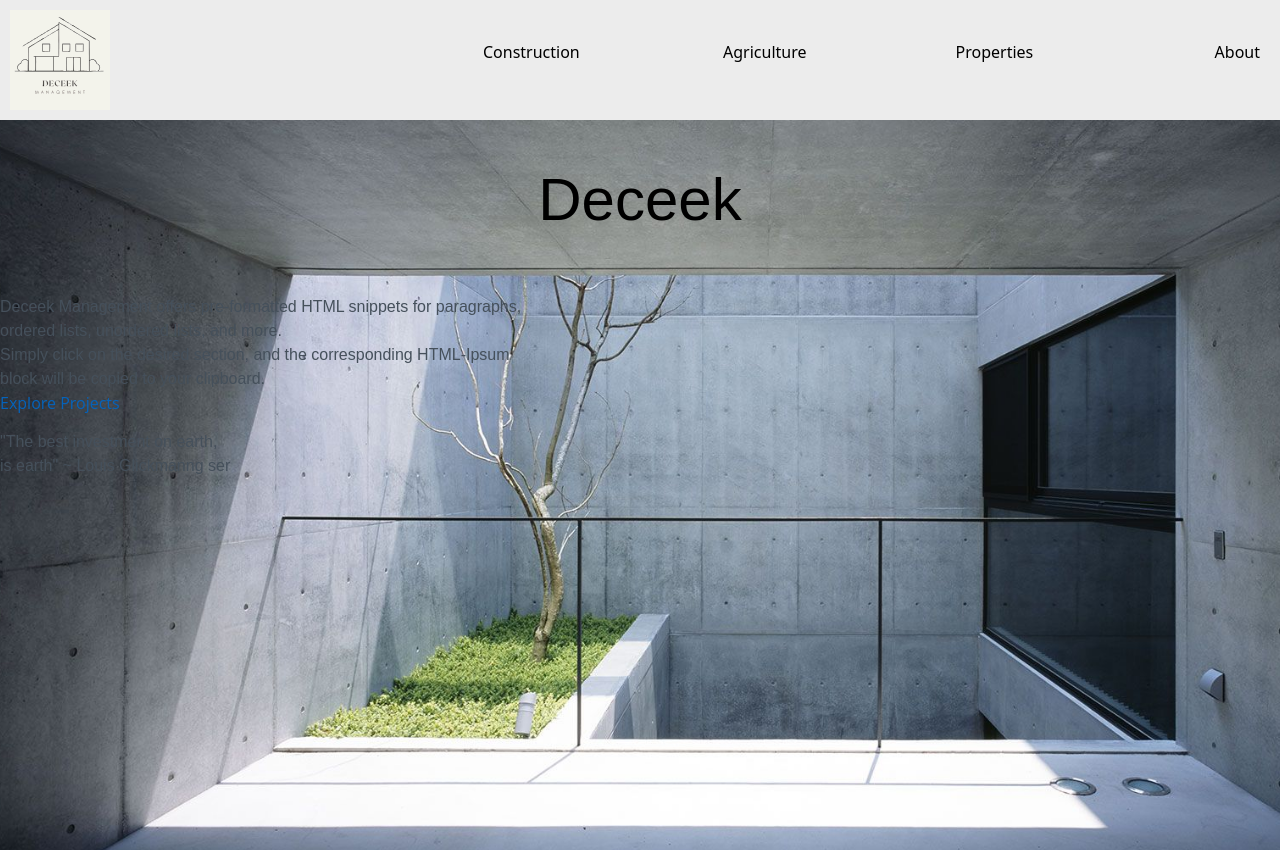
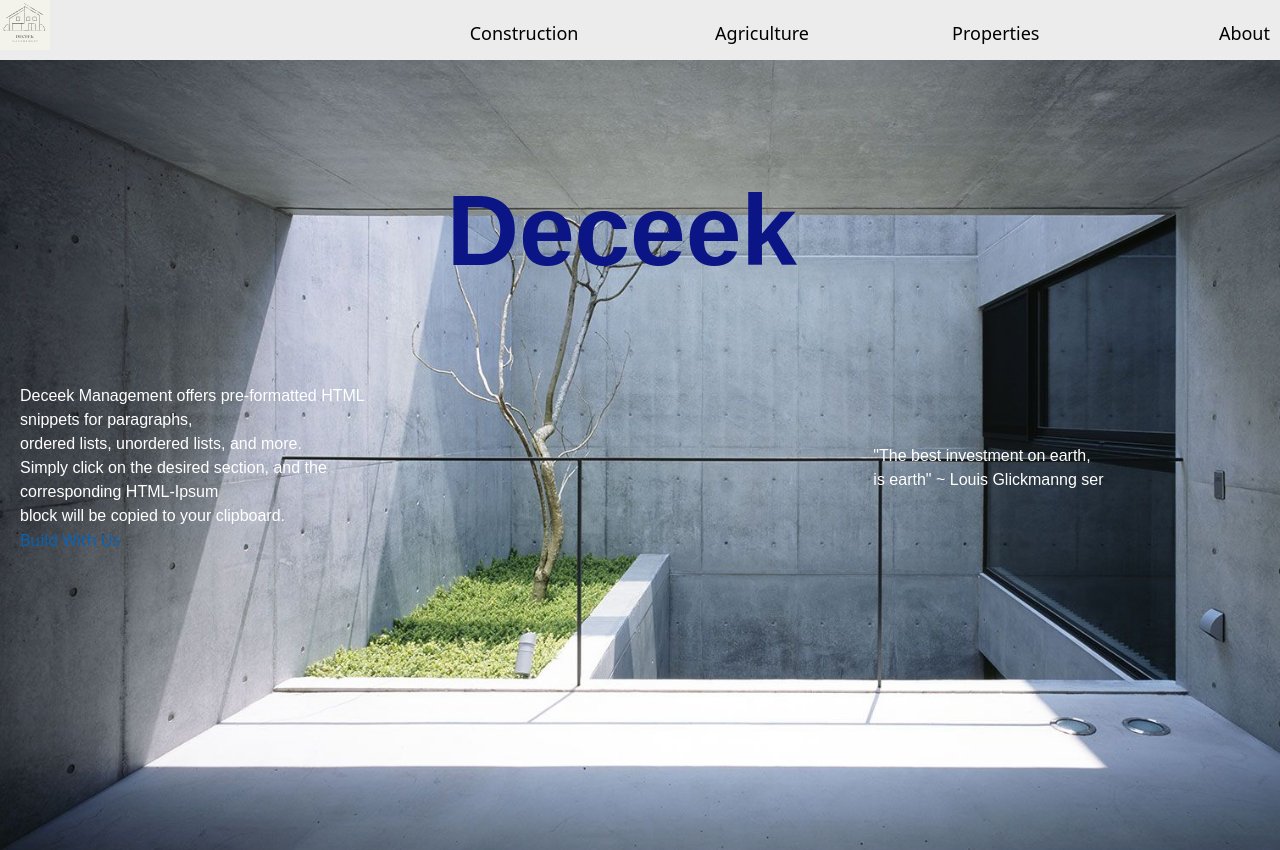
Before and after one commit to willytoo33/deceekRealtorManager, an Angular app: page / in a window 1280 px wide. Shown: the top 850 px of the page. Built offline with nearby package versions, Linux system fonts and the light colour scheme.

Commit message:
umm..  fixed some styling issues on the hero section

```diff
--- a/src/app/header/header.component.css
+++ b/src/app/header/header.component.css
@@ -2,31 +2,18 @@
     position: fixed;
     top: 0;
     width: 100%;
+    background: white;
+}
+header {
+    background: #ececec;
+    height: 60px;
+    top: 0;
     z-index: 1000;
-    background: white;
-    height: 120px;
-}
-
-header {
-    padding: 10px;
-    background: #ececec;
-}
-
-.fixed {
-    position: fixed;
-    width: 100%;
-    transition: 0.2s linear;
-    top: 0px;
-}
-
-.notfixed {
-    position: static;
-    transition: 0.2s linear;
-    top: -50px;
 }
 
 .logo {
-    width: 100px;
+    height: 50px;
+    width: 50px;
 }
 
 .logo:hover {
@@ -35,27 +22,24 @@
 
 .desktop-menu {
     margin-top: 20px;
+    /* display: flex; */
 }
 
 .desktop-menu ul {
     margin: 0;
-    /* justify-content: end; */
     gap: 0px;
     display: grid;
     grid-template-columns: repeat(auto-fit, minmax(15px, 1fr));
-    /* align-items: center;
-    justify-content: center; */
 }
 
 .desktop-menu ul li {
     list-style-type: none;
     color: black;
-    /* font-size: 20px; */
-    padding: 10px;
     margin-left: 0;
-    /* justify-content: center;
-    align-items: center; */
-    /* transition: transform 0.2s ease-in-out, font-weight 0.2s ease-in-out, color 0.2s ease-in-out; */
+    margin-right: 10px;
+    align-items: center;
+    font-weight: 500;
+    font-size: large    ;
 }
 
 .desktop-menu ul li:hover {
@@ -64,23 +48,12 @@
     cursor: pointer;
     color: #363636;
     z-index: 1000;
-    transition: 0.4s ease-in-out;
+    transition: 0.1s ease-in-out;
 }
 
 .menu-icon {
     display: none;
 }
-
-/* .menu-list {
-    display: flex;
-    flex-direction: row;
-    list-style-type: none;
-    margin: 0;
-    padding: 0;
-    justify-content: space-between;
-    text-align: center;
-    width: 100%;
-} */
 
 
 @media screen and (min-width: 128px) and (max-width: 900px) {
--- a/src/app/header/header.component.html
+++ b/src/app/header/header.component.html
@@ -9,7 +9,6 @@
 
 <body>
     <header>
-        <div>
             <div class="row">
                 <div class="col-md-3 col-sm-3 col-3">
                     <div class="logo-container">
@@ -30,8 +29,6 @@
                         </ul>
                     </div>
                 </div>
-
-            </div>
         </div>
     </header>
 </body>
--- a/src/app/homepage/homepage.component.css
+++ b/src/app/homepage/homepage.component.css
@@ -9,14 +9,14 @@
 
 :host {
     display: block;
-    padding-top: 120px;
+    padding-top: 60px;
 }
 
 body {
     font-family: "Open Sans", sans-serif;
     color: #272829;
-    height: calc(100vh-120px);
-    top: 120px;
+    height: calc(100vh-60px);
+    top: 60px;
 }
 
 a {
@@ -52,35 +52,49 @@
 .hero-section {
     height: 100vh;
     background-color: white;
-    /* display: flex; */
+    display: flex;
     background-image: url(../../assets/AtticElevation.jpg);
     background-size: cover;
     background-repeat: no-repeat;
     background-position: center;
-    grid-template-areas:
-        "head head head"
-        "texts texts texts"
-        "texts texts texts"
-    ;
+    /* align-items: center; */
+    /* justify-content: space-between; */
 }
 
 .hero-heading {
-    justify-content: center;
-    grid-template-areas: "head";
-    height: 20vh;
-    display: grid;
-    place-items: center;
-}
-.hero-texts {
-    grid-template-areas: "texts";
-    height: 80vh;
-    grid-template-columns: 70% 30%;
+    flex: 1;
+    margin-top: 30px;
+    margin: 10px;
+    padding: 10px;
 }
 
-
 .hero-heading h1 {
-    font-size: 60px;
-    color: black;
+    font-size: 100px;
+    font-weight: bolder;
+    color: #0b1586;
+    margin-top: 90px;
+}
+.hero-about {
+    justify-content: center;
+    align-items: center;
+    flex: 1;
+    margin: 10px;
+    padding: 10px;
+    align-self: center;
+}
+.hero-about p {
+    color: white;
+}
+.hero-quote {
+    flex: 1;
+    align-items: center;
+    justify-content: center;
+    margin: 10px;
+    padding: 10px;
+    align-self: center;
+}
+.hero-quote p {
+    color: white;
 }
 
 .page-one {
--- a/src/app/homepage/homepage.component.html
+++ b/src/app/homepage/homepage.component.html
@@ -10,27 +10,20 @@
 <body>
     <div>
         <section class="hero-section">
-
-            <div class="hero-heading">
-                <h1>Deceek</h1>
-            </div>
-
-            <div class="hero-texts">
             <div class="hero-about">
                 <p>Deceek Management offers pre-formatted HTML snippets for paragraphs, <br> ordered lists,
                     unordered lists, and more.
                     <br>Simply click on the desired section, and the corresponding HTML-Ipsum <br>
                     block will be copied to your clipboard.
                 </p>
-                    <a href="#">Explore Projects</a>
+                <a href="#">Build With Us</a>
             </div>
-
+            <div class="hero-heading">
+                <h1>Deceek</h1>
+            </div>
             <div class="hero-quote">
                 <p>"The best investment on earth, <br> is earth" ~ Louis Glickmanng ser</p>
             </div>
-            </div>
-
-
         </section>
 
         <section class="page-one">
```
Lines whose indentation alone changed are shown as unchanged.
